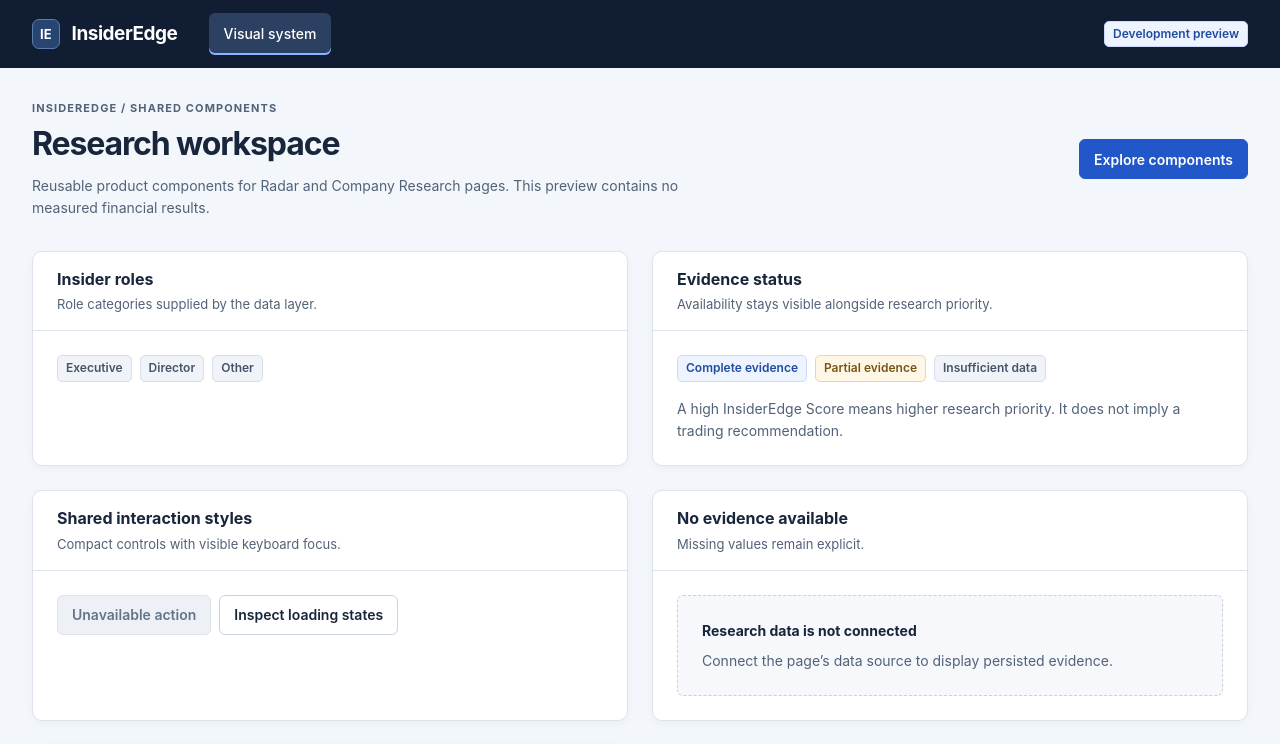
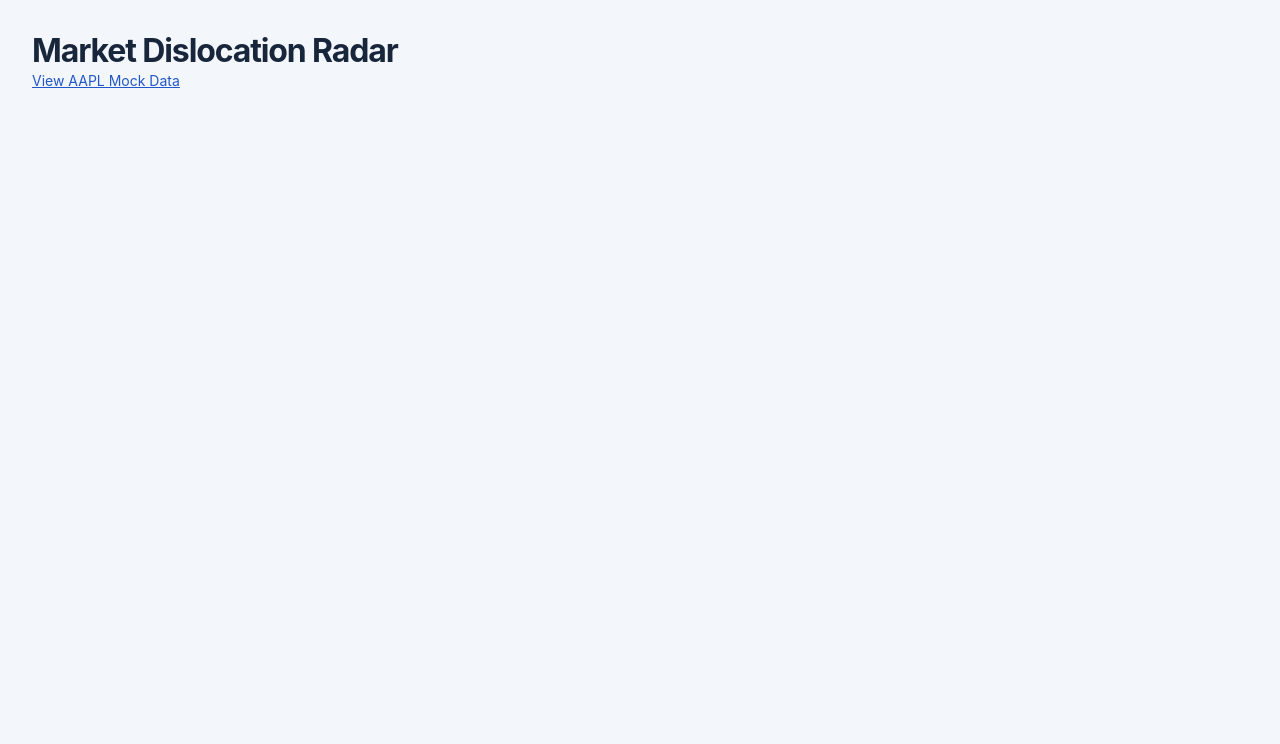
Before and after one commit to hmin6/InsiderEdge, a React (Vite) app in the folder frontend/: page / in a window 1280 px wide. Shown: the top 744 px of the page. Built offline with nearby package versions, Linux system fonts and the light colour scheme.

Commit message:
fixing the bug

```diff
--- a/frontend/src/App.tsx
+++ b/frontend/src/App.tsx
@@ -1,4 +1,5 @@
 import { BrowserRouter, Routes, Route, Link } from "react-router-dom";
+import { AppShell, PageContainer, Panel, PanelSkeleton, ProductHeader, RoleBadge, ScoreStatusBadge, StateMessage, StatusBadge } from './components';
 
 // Placeholder components to validate routing for Issue #19
 const RadarPage = () => (
@@ -22,6 +23,25 @@
   </div>
 );
 
+function VisualSystemPreview() {
+  return <AppShell navigation={[{ label: 'Visual system', href: '#preview', current: true }]} utility={<StatusBadge tone="info">Development preview</StatusBadge>}>
+    <PageContainer id="preview">
+      <ProductHeader eyebrow="InsiderEdge / Shared components" title="Research workspace" description="Reusable product components for Radar and Company Research pages. This preview contains no measured financial results." actions={<a className="ie-button ie-button--primary" href="#components">Explore components</a>} />
+      <div className="ie-grid" id="components">
+        <Panel title="Insider roles" description="Role categories supplied by the data layer.">
+          <div className="ie-inline"><RoleBadge role="Executive" /><RoleBadge role="Director" /><RoleBadge role="Other" /></div>
+        </Panel>
+        <Panel title="Evidence status" description="Availability stays visible alongside research priority.">
+          <div className="ie-stack"><div className="ie-inline"><ScoreStatusBadge status="complete" /><ScoreStatusBadge status="partial" /><ScoreStatusBadge status="insufficient_data" /></div><p className="ie-muted">A high InsiderEdge Score means higher research priority. It does not imply a trading recommendation.</p></div>
+        </Panel>
+        <Panel title="Shared interaction styles" description="Compact controls with visible keyboard focus."><div className="ie-inline"><button className="ie-button ie-button--primary" disabled>Unavailable action</button><a className="ie-button" href="#loading">Inspect loading states</a></div></Panel>
+        <Panel title="No evidence available" description="Missing values remain explicit."><StateMessage title="Research data is not connected">Connect the page’s data source to display persisted evidence.</StateMessage></Panel>
+        <div id="loading"><PanelSkeleton label="Example of a loading research panel" /></div>
+      </div>
+    </PageContainer>
+  </AppShell>;
+}
+
 function App() {
   return (
     <BrowserRouter>
--- a/frontend/src/main.tsx
+++ b/frontend/src/main.tsx
@@ -1,36 +1,9 @@
-import { StrictMode } from 'react'
-import { createRoot } from 'react-dom/client'
-import './index.css'
-import App from './App.tsx'
-
+import { StrictMode } from 'react';
+import { createRoot } from 'react-dom/client';
+import './styles/index.css';
+import App from './App';
 createRoot(document.getElementById('root')!).render(
   <StrictMode>
     <App />
-  </StrictMode>,
-)
-import { StrictMode } from 'react';
-import { createRoot } from 'react-dom/client';
-import { AppShell, PageContainer, Panel, PanelSkeleton, ProductHeader, RoleBadge, ScoreStatusBadge, StateMessage, StatusBadge } from './components';
-import './styles/index.css';
-
-// Component preview only: no company fixtures, financial metrics, or page business logic.
-function VisualSystemPreview() {
-  return <AppShell navigation={[{ label: 'Visual system', href: '#preview', current: true }]} utility={<StatusBadge tone="info">Development preview</StatusBadge>}>
-    <PageContainer id="preview">
-      <ProductHeader eyebrow="InsiderEdge / Shared components" title="Research workspace" description="Reusable product components for Radar and Company Research pages. This preview contains no measured financial results." actions={<a className="ie-button ie-button--primary" href="#components">Explore components</a>} />
-      <div className="ie-grid" id="components">
-        <Panel title="Insider roles" description="Role categories supplied by the data layer.">
-          <div className="ie-inline"><RoleBadge role="Executive" /><RoleBadge role="Director" /><RoleBadge role="Other" /></div>
-        </Panel>
-        <Panel title="Evidence status" description="Availability stays visible alongside research priority.">
-          <div className="ie-stack"><div className="ie-inline"><ScoreStatusBadge status="complete" /><ScoreStatusBadge status="partial" /><ScoreStatusBadge status="insufficient_data" /></div><p className="ie-muted">A high InsiderEdge Score means higher research priority. It does not imply a trading recommendation.</p></div>
-        </Panel>
-        <Panel title="Shared interaction styles" description="Compact controls with visible keyboard focus."><div className="ie-inline"><button className="ie-button ie-button--primary" disabled>Unavailable action</button><a className="ie-button" href="#loading">Inspect loading states</a></div></Panel>
-        <Panel title="No evidence available" description="Missing values remain explicit."><StateMessage title="Research data is not connected">Connect the page’s data source to display persisted evidence.</StateMessage></Panel>
-        <div id="loading"><PanelSkeleton label="Example of a loading research panel" /></div>
-      </div>
-    </PageContainer>
-  </AppShell>;
-}
-
-createRoot(document.getElementById('root')!).render(<StrictMode><VisualSystemPreview /></StrictMode>);
+  </StrictMode>
+);
```
Also changed, not shown: frontend/package.json (+5 -9 lines), frontend/src/pages/RadarPage.tsx (added), 2 other files (tests, documents, lock files or other folders).
